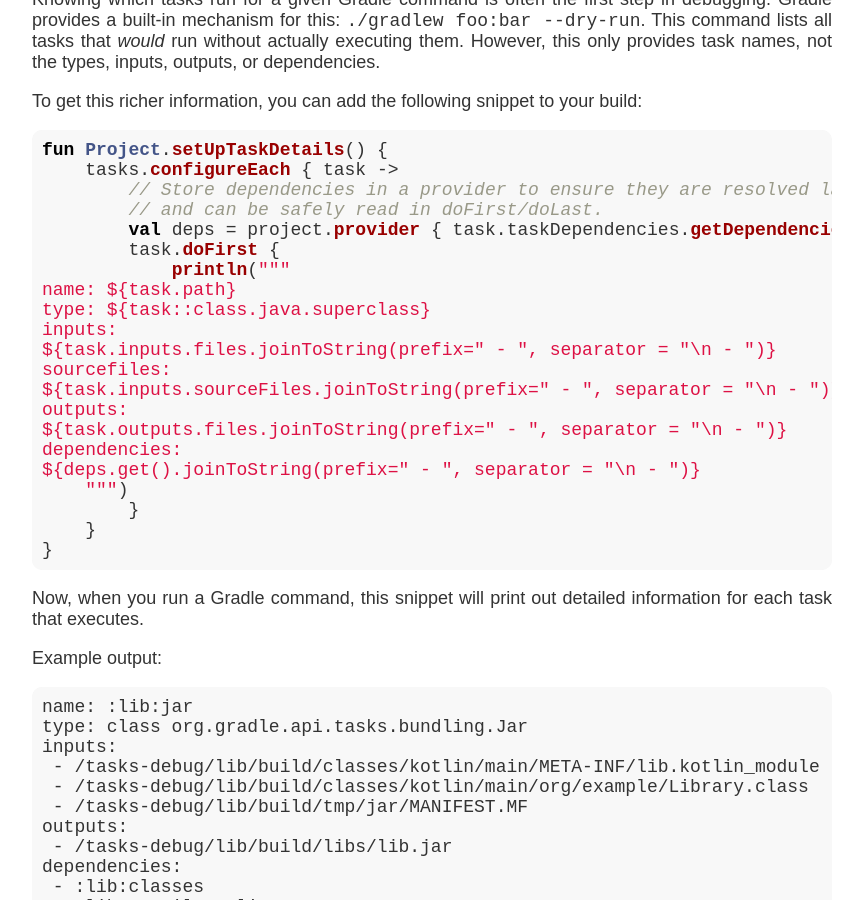
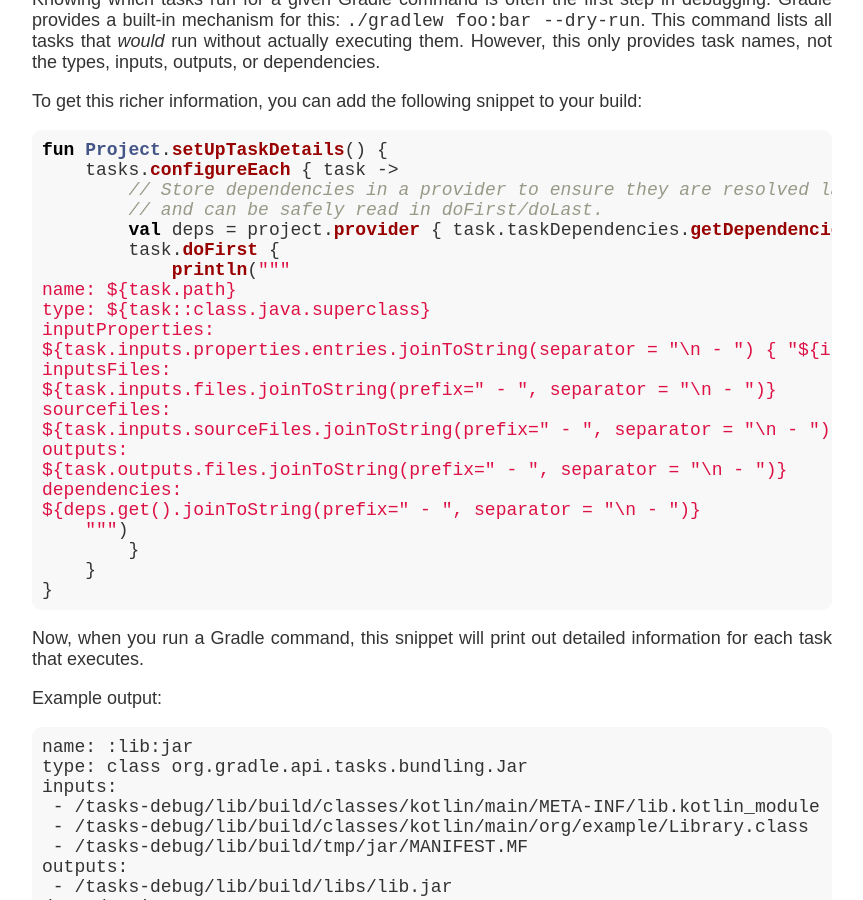
Before and after one commit to liutikas/liutikas.github.io, a Jekyll site: the page built from _posts/2025-05-01-Escape-Velocity.md, in a window 1280 px wide and 900 px high, scrolled down 645 px. Shown: the whole window, without its empty margins (208-1071 px from the left). Built offline with Jekyll 4.4.1, drawn with Linux system fonts in a browser that asks for light colours.

Commit message:
Add input properties

```diff
--- a/_posts/2025-05-01-Escape-Velocity.md
+++ b/_posts/2025-05-01-Escape-Velocity.md
@@ -26,7 +26,9 @@
             println("""
 name: ${task.path}
 type: ${task::class.java.superclass}
-inputs:
+inputProperties:
+${task.inputs.properties.entries.joinToString(separator = "\n - ") { "${it.key}: ${it.value}" }}
+inputsFiles:
 ${task.inputs.files.joinToString(prefix=" - ", separator = "\n - ")}
 sourcefiles:
 ${task.inputs.sourceFiles.joinToString(prefix=" - ", separator = "\n - ")}
```
